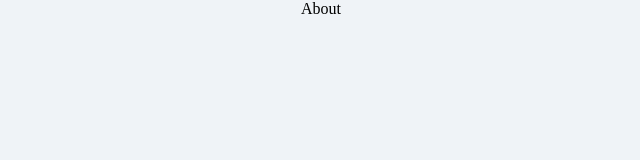
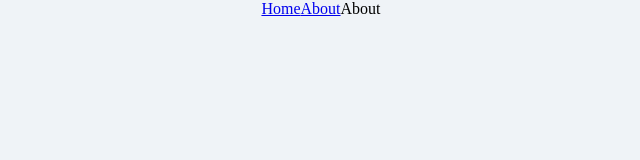
Before and after one commit to ssabii/movie-app-2019, a React (Create React App) app: page /about in a window 1280 px wide. Shown: the top 160 px of the page, without its empty margins (319-959 px from the left). Built offline with nearby package versions, Linux system fonts and the light colour scheme.

Commit message:
Building the Navigation

```diff
--- a/src/App.js
+++ b/src/App.js
@@ -1,12 +1,14 @@
 import React from "react";
 import { BrowserRouter, Routes, Route } from "react-router-dom";
 
+import Navigation from "./components/Navigation";
 import Home from "./routes/Home";
 import About from "./routes/About";
 
 function App() {
   return (
     <BrowserRouter basename={process.env.PUBLIC_URL}>
+      <Navigation />
       <Routes>
         <Route path="/" element={<Home />} />
         <Route path="/about" element={<About />} />
--- /dev/null
+++ b/src/components/Navigation.js
@@ -0,0 +1,13 @@
+import React from "react";
+import { Link } from "react-router-dom";
+
+function Navigation() {
+  return (
+    <div>
+      <Link to="/">Home</Link>
+      <Link to="/about">About</Link>
+    </div>
+  );
+}
+
+export default Navigation;
```
Also changed, not shown: src/components/Navigation.css (added).
